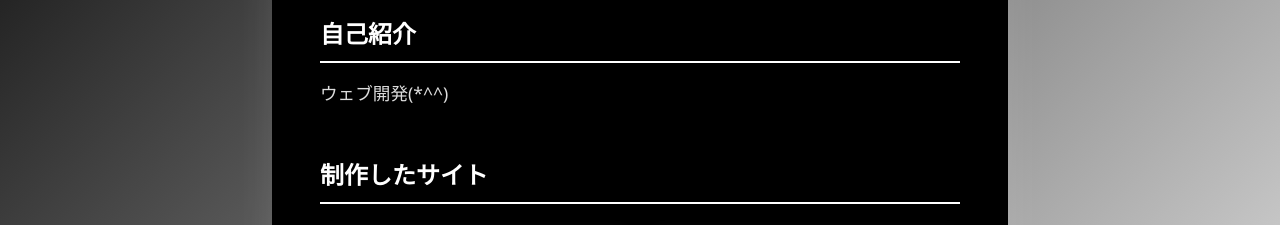
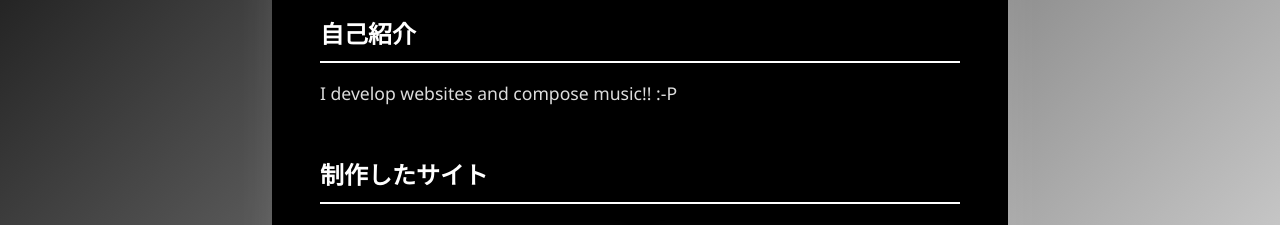
Before and after one commit to sooooooooooou/introduse-my-self, a plain HTML site: page index.html in a window 1280 px wide. Shown: the part 343-568 px from the top of the page. Drawn offline with Linux system fonts and the light colour scheme.

Commit message:
Update index.html

```diff
--- a/index.html
+++ b/index.html
@@ -196,7 +196,7 @@
             <div class="section">
                 <h2>自己紹介</h2>
                 <p class="intro-text">
-                    ウェブ開発(*^^)
+                    I develop websites and compose music!! :-P
                 </p>
                 <p class="intro-text">
 
```
